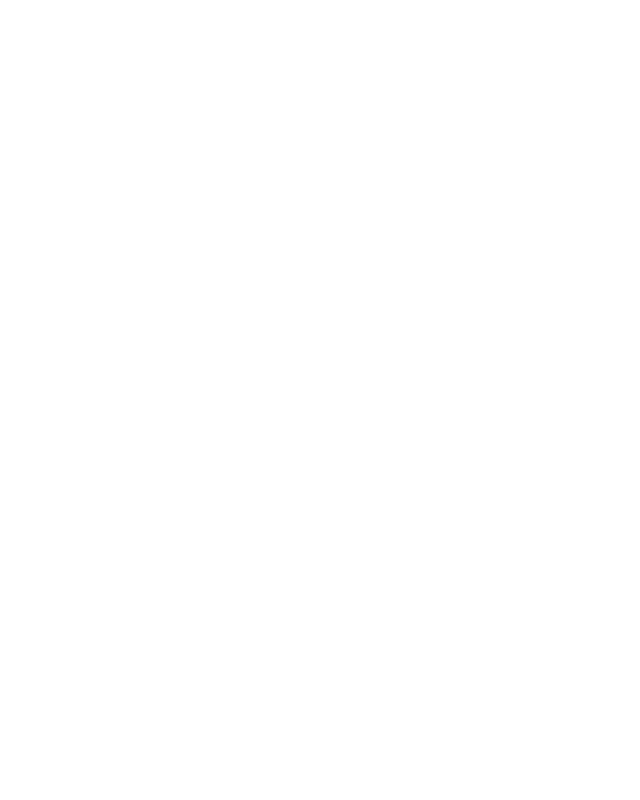
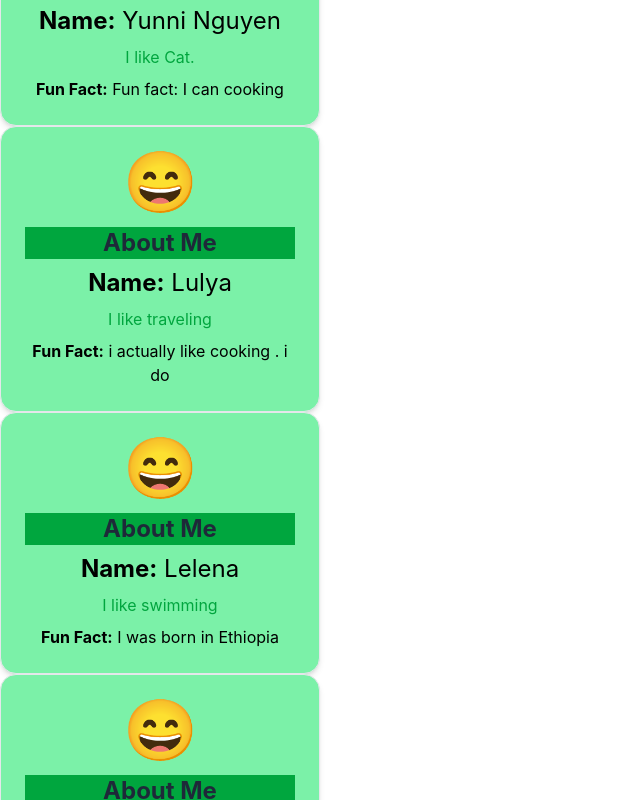
Before and after one commit to yunnimeomeo/final-project-, a React (Vite) app in the folder my-first-react-app/: page / in a window 1280 px wide. Shown: the part 760-1560 px from the top of the page, without its empty margins (0-640 px from the left). Before the commit the page ends 800 px from the top, so only its background shows below. Built offline with nearby package versions, Linux system fonts and the light colour scheme.

Commit message:
made cards? i think (test)

```diff
--- a/my-first-react-app/src/pages/Home.jsx
+++ b/my-first-react-app/src/pages/Home.jsx
@@ -7,8 +7,38 @@
     <>
           <Title myTitle="Gogett3r" mySubtitle="welcome!" />
           <h1></h1>
+       <div>
+        <Title myTitle="About us" mySubtitle="This is us" />
+         <h1>About us Page</h1>
+          <AboutMeCard
+          name = "Yunni Nguyen"
+  bio = "I like Cat."
+  funfact = "Fun fact: I can cooking"
+  emoji = "😄"
+        />
 
-    <h1>Home Page</h1>
+         <AboutMeCard
+          name = "Lulya"
+  bio = "I like traveling"
+  funfact = "i actually like cooking . i do"
+  emoji = "😄"
+        />
+<AboutMeCard
+          name = "Lelena"
+  bio = "I like swimming"
+  funfact = "I was born in Ethiopia"
+  emoji = "😄"
+        />
+        <AboutMeCard
+          name = "Gracie"
+  bio = "I like eating"
+  funfact = "I have mild fear of heights!!!"
+  emoji = "😄"
+        />
+
+       </div>)
+
+         ;
 
     </>
     )
```
